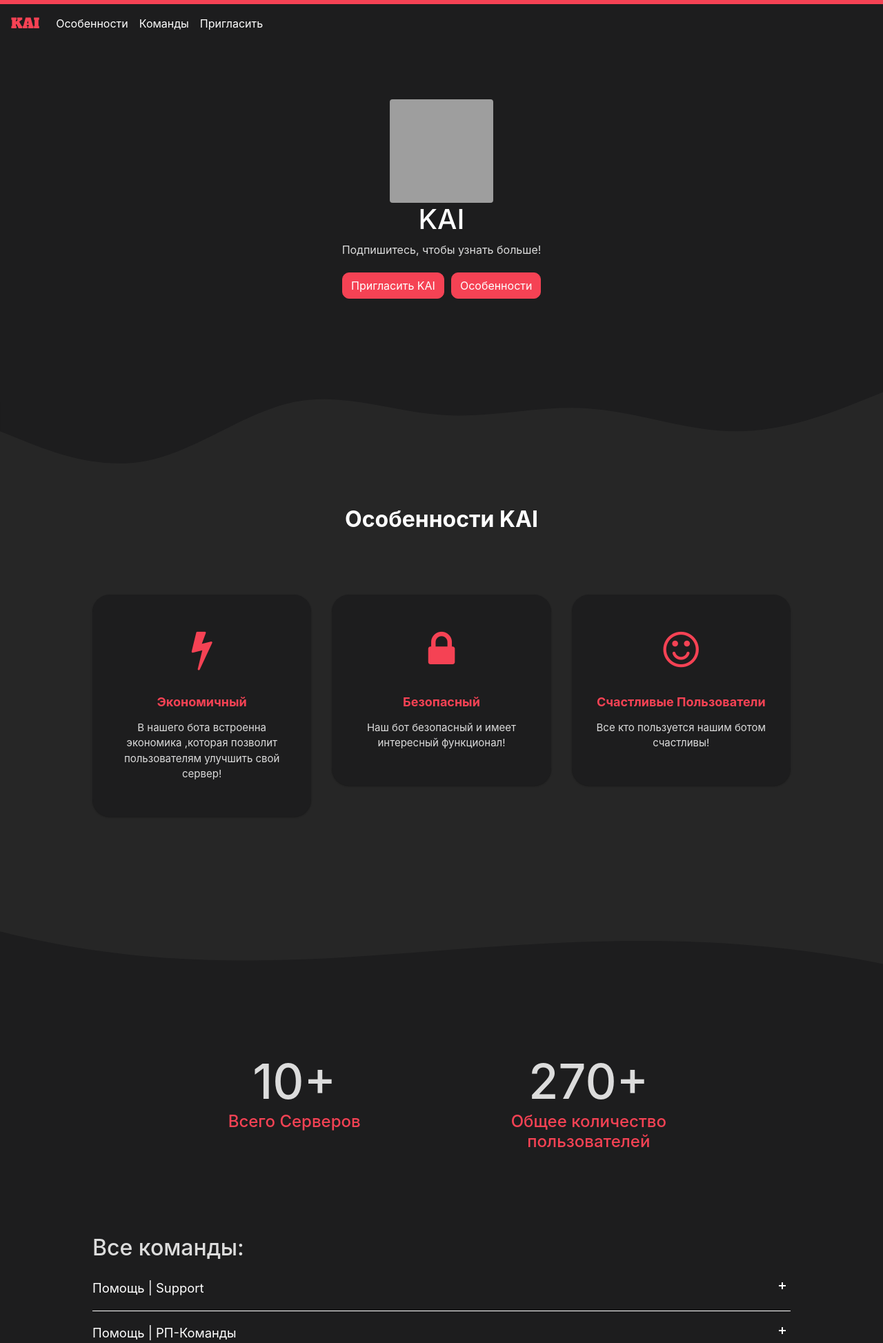
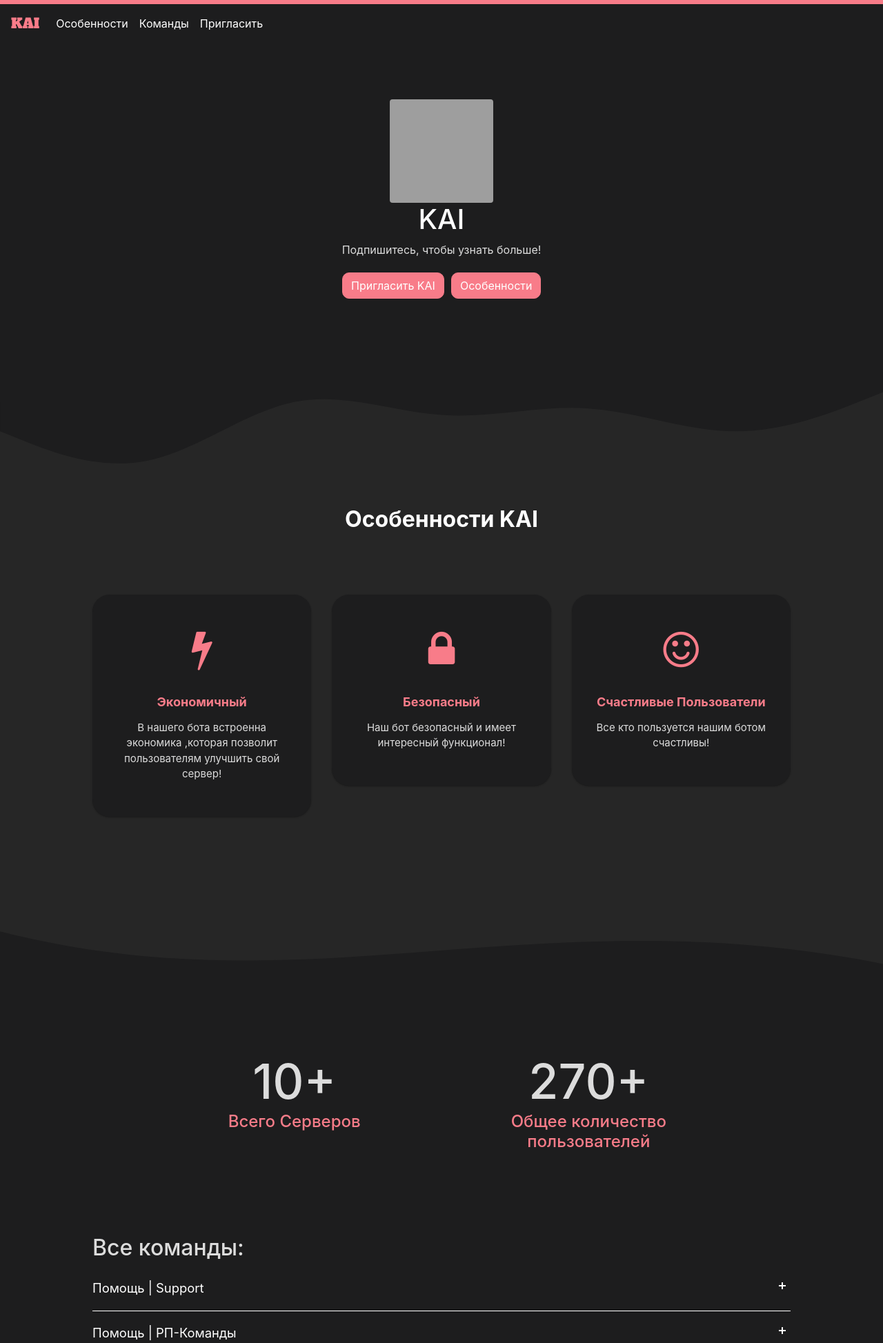
Before and after one commit to botcitrus/botcitrus.github.io, a PHP site: page / in a window 1280 px wide. Shown: the top 1947 px of the page at 69% size. Run offline with PHP 8.4, Linux system fonts and the light colour scheme; some libraries are stand-ins or nearby versions; some web fonts are replaced; grey boxes are pictures that could not be loaded.

Commit message:
Update styles.css

```diff
--- a/assets/css/styles.css
+++ b/assets/css/styles.css
@@ -1,8 +1,8 @@
 :root {
-  --main-color: #f54254;
+  --main-color: #f87c89;
   --background: #1d1d1e;
   --secondary: #262626;
-  --link: #f54254;
+  --link: #f87c89;
   --text-color: #fff;
   --secondary-text-color: #dcdcdc;
 }
```
